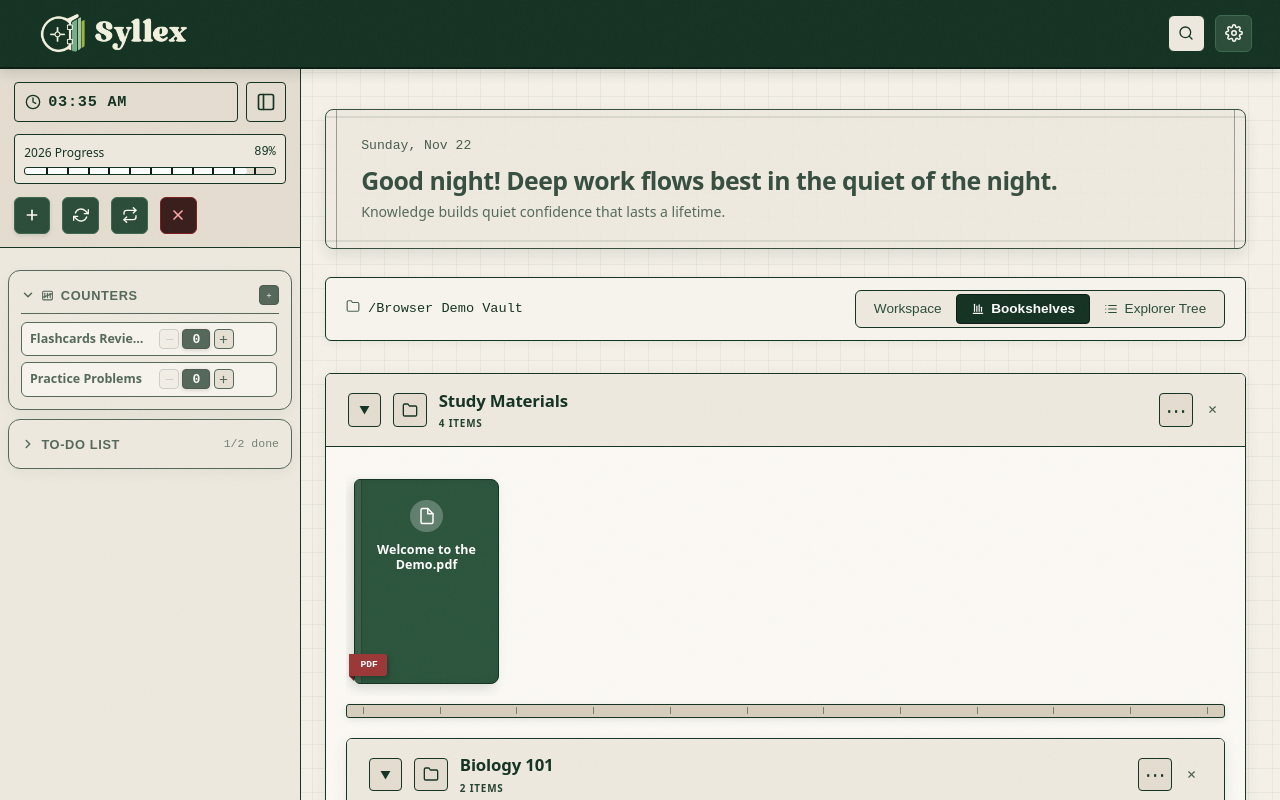
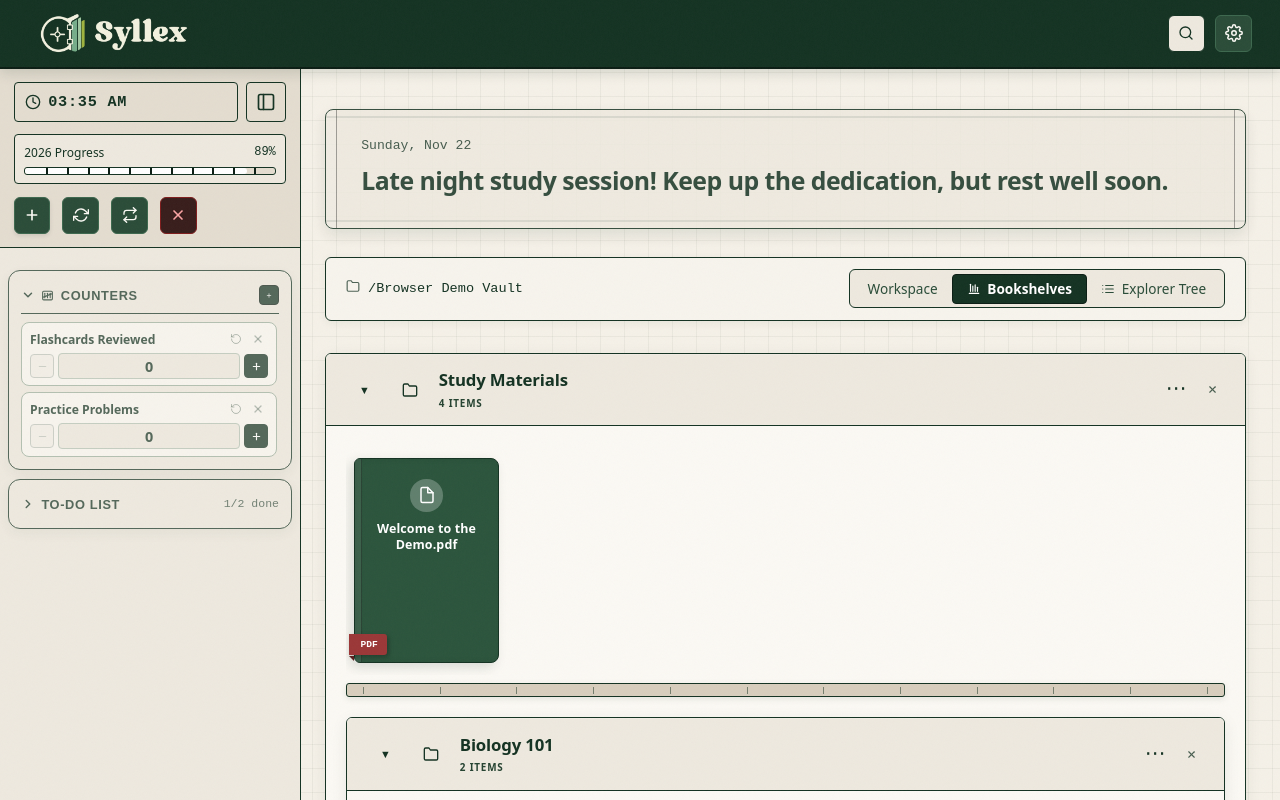
Before and after one commit to aarndv/syllex, a React (Vite) app: page / in a window 1280 px wide. Both pictures are taken after a click on the button "COUNTERS". Built offline with nearby package versions, Linux system fonts and the light colour scheme.

Commit message:
Refine landing and dashboard controls

```diff
--- a/src/App.css
+++ b/src/App.css
@@ -1328,6 +1328,7 @@ html[data-theme="light"] .toggle-mode-btn.active {
 .view-toggle-button-group {
   display: flex;
   align-items: center;
+  font-family: inherit;
   background-color: rgba(14, 40, 24, 0.85);
   padding: 0.2rem;
   border-radius: 6px;
@@ -1345,6 +1346,7 @@ html[data-theme="light"] .toggle-mode-btn.active {
   padding: 0.35rem 0.85rem;
   border-radius: 4px;
   font-size: 0.85rem;
+  font-family: inherit;
   line-height: 1.25;
   white-space: nowrap;
   font-weight: 500;
--- a/src/components/BookshelfView.css
+++ b/src/components/BookshelfView.css
@@ -70,8 +70,9 @@
 .shelf-chevron-badge {
   font-size: 0.68rem;
   color: rgba(255, 255, 255, 0.85);
-  background-color: rgba(255, 255, 255, 0.12);
-  border: 1px solid rgba(255, 255, 255, 0.25);
+  background: none;
+  border: 0;
+  padding: 0;
   width: 2.1rem;
   height: 2.1rem;
   box-sizing: border-box;
@@ -81,16 +82,24 @@
   align-items: center;
   justify-content: center;
   transition: all 0.2s ease;
+  cursor: pointer;
 }
 
 .shelf-title-plate:hover .shelf-chevron-badge {
-  background-color: rgba(255, 255, 255, 0.25);
   color: #ffffff;
 }
 
+.shelf-chevron-badge:focus-visible,
+.folder-icon-emblem:focus-visible,
+.shelf-more-btn:focus-visible {
+  outline: 2px solid currentColor;
+  outline-offset: 2px;
+}
+
 .folder-icon-emblem {
-  background-color: rgba(255, 255, 255, 0.12);
-  border: 1px solid rgba(255, 255, 255, 0.25);
+  background: none;
+  border: 0;
+  padding: 0;
   box-sizing: border-box;
   width: 2.1rem;
   height: 2.1rem;
@@ -100,6 +109,10 @@
   align-items: center;
   justify-content: center;
   color: #e2f0d9;
+}
+
+.folder-icon-emblem:is(button) {
+  cursor: pointer;
 }
 
 .shelf-title-wrapper {
@@ -181,6 +194,13 @@
   padding: 0;
   font-size: 1.3rem;
   line-height: 1;
+  background: none;
+  border: 0;
+  transform: translateY(-2px);
+}
+
+.shelf-mini-btn.shelf-more-btn:hover {
+  background: none;
 }
 
 .shelf-actions-menu {
@@ -736,8 +756,8 @@ html[data-theme="light"] .shelf-title-sub {
 
 html[data-theme="light"] .shelf-chevron-badge,
 html[data-theme="light"] .folder-icon-emblem {
-  background-color: #e4ddd0;
-  border-color: #143222;
+  background: none;
+  border: 0;
   color: #143222;
 }
 
@@ -750,6 +770,13 @@ html[data-theme="light"] .shelf-mini-btn {
 html[data-theme="light"] .shelf-mini-btn:hover {
   background-color: #143222;
   color: #ffffff;
+}
+
+html[data-theme="light"] .shelf-mini-btn.shelf-more-btn,
+html[data-theme="light"] .shelf-mini-btn.shelf-more-btn:hover {
+  background: none;
+  border: 0;
+  color: #143222;
 }
 
 html[data-theme="light"] .shelf-mini-btn.delete {
--- a/src/components/BookshelfView.tsx
+++ b/src/components/BookshelfView.tsx
@@ -193,12 +193,14 @@ const FolderShelf: React.FC<FolderShelfProps> = ({
   return (
     <div className={`shelf-wrapper ${isActionMenuOpen || isColorPickerOpen ? "has-open-actions" : ""}`} style={wrapperStyle}>
       <header className={`shelf-header-blueprint ${isActionMenuOpen || isColorPickerOpen ? "has-open-actions" : ""}`} style={headerStyle}>
-        <div className="shelf-title-plate" onClick={() => setIsExpanded((prev) => !prev)}>
-          <span className="shelf-chevron-badge">{isExpanded ? "▼" : "▶"}</span>
-          <div className="folder-icon-emblem">
+        <div className="shelf-title-plate">
+          <button type="button" className="shelf-chevron-badge" onClick={() => setIsExpanded((prev) => !prev)} aria-label={`${isExpanded ? "Collapse" : "Expand"} ${folder.name}`} aria-expanded={isExpanded}>
+            {isExpanded ? "▼" : "▶"}
+          </button>
+          <button type="button" className="folder-icon-emblem" onClick={() => setIsExpanded((prev) => !prev)} aria-label={`${isExpanded ? "Collapse" : "Expand"} ${folder.name}`} aria-expanded={isExpanded}>
             <FolderIcon size={16} />
-          </div>
-          <div className="shelf-title-wrapper">
+          </button>
+          <div className="shelf-title-wrapper" onClick={() => setIsExpanded((prev) => !prev)}>
             <h3 className="shelf-title">{folder.name}</h3>
             <span className="shelf-title-sub">{folder.children.length} {folder.children.length === 1 ? "ITEM" : "ITEMS"}</span>
           </div>
--- a/src/components/DashboardHeader.css
+++ b/src/components/DashboardHeader.css
@@ -104,16 +104,6 @@
   line-height: 1.3;
 }
 
-.dashboard-motivational-subtitle {
-  margin: 0;
-  font-size: 0.88rem;
-  font-family: system-ui, -apple-system, BlinkMacSystemFont, "Segoe UI", Roboto, Helvetica, Arial, sans-serif;
-  color: #e2f0d9;
-  font-style: normal;
-  line-height: 1.45;
-  opacity: 0.9;
-}
-
 /* Light Theme Botanical Parchment Blueprint Overrides */
 html[data-theme="light"] .dashboard-header-card.book-spine-header-card {
   background-color: #eee9df;
@@ -140,8 +130,3 @@ html[data-theme="light"] .dashboard-greeting-title {
   color: #143222;
   text-shadow: none;
 }
-
-html[data-theme="light"] .dashboard-motivational-subtitle {
-  color: #244230;
-  opacity: 0.9;
-}
--- a/src/components/DashboardHeader.tsx
+++ b/src/components/DashboardHeader.tsx
@@ -37,19 +37,6 @@ const NIGHT_GREETINGS = [
   "Nighttime dedication! Every slide and page gets you closer to your goal.",
 ];
 
-const MOTIVATIONAL_SENTENCES = [
-  "Small daily efforts compound into extraordinary mastery over time.",
-  "Focus on progress, not perfection; every page read is a victory.",
-  "Consistency is the secret bridge between ambition and achievement.",
-  "Knowledge builds quiet confidence that lasts a lifetime.",
-  "Your future self will thank you for the focus you invest today.",
-  "Curiosity fuels understanding—keep asking questions as you read.",
-  "Great scholars are simply dedicated learners who refused to give up.",
-  "One concept at a time, you are constructing your foundation.",
-  "The effort you put in today lights the path for your success tomorrow.",
-  "Deep focus transforms complex topics into familiar knowledge.",
-];
-
 function getTimeOfDay(hour: number): "morning" | "afternoon" | "evening" | "night" {
   if (hour >= 5 && hour < 12) return "morning";
   if (hour >= 12 && hour < 17) return "afternoon";
@@ -62,7 +49,7 @@ function getRandomItem<T>(items: T[]): T {
 }
 
 export const DashboardHeader: React.FC = () => {
-  const { greeting, motivationalSentence, formattedDate } = useMemo(() => {
+  const { greeting, formattedDate } = useMemo(() => {
     const now = new Date();
     const hour = now.getHours();
     const timeOfDay = getTimeOfDay(hour);
@@ -84,7 +71,6 @@ export const DashboardHeader: React.FC = () => {
     }
 
     const greetingStr = getRandomItem(greetingsList);
-    const mottoStr = getRandomItem(MOTIVATIONAL_SENTENCES);
 
     const dateOptions: Intl.DateTimeFormatOptions = {
       weekday: "long",
@@ -95,7 +81,6 @@ export const DashboardHeader: React.FC = () => {
 
     return {
       greeting: greetingStr,
-      motivationalSentence: mottoStr,
       formattedDate: dateStr,
     };
   }, []);
@@ -112,7 +97,6 @@ export const DashboardHeader: React.FC = () => {
           <span className="dashboard-date-text">{formattedDate}</span>
         </div>
         <h2 className="dashboard-greeting-title">{greeting}</h2>
-        <p className="dashboard-motivational-subtitle">{motivationalSentence}</p>
       </div>
 
     </div>
--- a/src/components/LandingPad.tsx
+++ b/src/components/LandingPad.tsx
@@ -5,7 +5,6 @@ import {
   FolderIcon,
   SettingsIcon,
   ArrowRightIcon,
-  BookIcon,
 } from "./Icons";
 import "./LandingPad.css";
 
@@ -18,6 +17,19 @@ interface LandingPadProps {
   onOpenSettings: () => void;
 }
 
+const MOTIVATIONAL_SENTENCES = [
+  "Small daily efforts compound into extraordinary mastery over time.",
+  "Focus on progress, not perfection; every page read is a victory.",
+  "Consistency is the secret bridge between ambition and achievement.",
+  "Knowledge builds quiet confidence that lasts a lifetime.",
+  "Your future self will thank you for the focus you invest today.",
+  "Curiosity fuels understanding—keep asking questions as you read.",
+  "Great scholars are simply dedicated learners who refused to give up.",
+  "One concept at a time, you are constructing your foundation.",
+  "The effort you put in today lights the path for your success tomorrow.",
+  "Deep focus transforms complex topics into familiar knowledge.",
+];
+
 export const LandingPad: React.FC<LandingPadProps> = ({
   onEnter,
   vaultPath,
@@ -27,6 +39,7 @@ export const LandingPad: React.FC<LandingPadProps> = ({
   onOpenSettings,
 }) => {
   const [isSettingsMenuOpen, setIsSettingsMenuOpen] = useState(false);
+  const motivationalSentence = useMemo(() => MOTIVATIONAL_SENTENCES[Math.floor(Math.random() * MOTIVATIONAL_SENTENCES.length)], []);
   const settingsMenuRef = useRef<HTMLDivElement>(null);
 
   // Extract vault folder name from full path
@@ -68,6 +81,7 @@ export const LandingPad: React.FC<LandingPadProps> = ({
         (target.tagName === "INPUT" ||
           target.tagName === "TEXTAREA" ||
           target.tagName === "SELECT" ||
+          target.closest("button") !== null ||
           target.isContentEditable)
       ) {
         return;
@@ -116,16 +130,16 @@ export const LandingPad: React.FC<LandingPadProps> = ({
 
         {/* Tagline */}
         <div className="landing-header-section">
-          <p className="landing-tagline">Academic Repository & Module Sanctuary</p>
+          <p className="landing-motivational-subtitle">{motivationalSentence}</p>
         </div>
 
         {/* Vault Status Indicator */}
         <div className="landing-vault-status-box">
           {vaultPath ? (
             <div className="landing-vault-active" title={vaultPath}>
-              <span className="landing-vault-icon">
-                <FolderIcon size={15} />
-              </span>
+              <button type="button" className="landing-vault-icon" onClick={onOpenVaultManager} title="Manage vaults" aria-label="Manage vaults">
+                <FolderIcon size={18} />
+              </button>
               <div className="landing-vault-text-group">
                 <span className="landing-vault-name">{vaultName}</span>
                 {statsSummary && (
@@ -136,21 +150,13 @@ export const LandingPad: React.FC<LandingPadProps> = ({
           ) : (
             <div className="landing-vault-unselected">
               <div className="landing-vault-unselected-label">
-                <span className="landing-vault-icon unconfigured">
-                  <BookIcon size={14} />
-                </span>
+                <button type="button" className="landing-vault-icon unconfigured" onClick={onOpenVaultManager} title="Select or create a study vault" aria-label="Select or create a study vault">
+                  <FolderIcon size={18} />
+                </button>
                 <span className="landing-vault-unselected-text">
                   No active vault loaded
                 </span>
               </div>
-              <button
-                type="button"
-                onClick={onOpenVaultManager}
-                className="landing-mini-action-btn"
-                title="Select or create a study vault"
-              >
-                Select Vault
-              </button>
             </div>
           )}
         </div>
@@ -194,7 +200,7 @@ export const LandingPad: React.FC<LandingPadProps> = ({
                   onOpenVaultManager();
                 }}
               >
-                <FolderIcon size={14} />
+                <FolderIcon size={16} />
                 <span>Manage Vaults</span>
               </button>
               <button
--- a/src/components/SidebarCountersWidget.css
+++ b/src/components/SidebarCountersWidget.css
@@ -170,22 +170,28 @@
   margin: 0.3rem 0;
 }
 
-/* Single-Row Compact Counter Item */
 .counter-item {
   display: flex;
-  align-items: center;
-  justify-content: space-between;
-  gap: 0.4rem;
-  padding: 0.35rem 0.5rem;
+  flex-direction: column;
+  gap: 0.25rem;
+  padding: 0.4rem 0.5rem;
   background-color: rgba(14, 40, 24, 0.75);
-  border: 1px solid rgba(255, 255, 255, 0.2);
-  border-radius: 6px;
+  border: 1px solid rgba(255, 255, 255, 0.26);
+  border-radius: 8px;
   transition: all 0.15s ease;
 }
 
 .counter-item:hover {
-  background-color: rgba(255, 255, 255, 0.12);
+  background-color: rgba(14, 40, 24, 0.9);
   border-color: rgba(255, 255, 255, 0.35);
+}
+
+.counter-top-row {
+  display: flex;
+  align-items: center;
+  justify-content: space-between;
+  gap: 0.5rem;
+  min-width: 0;
 }
 
 .counter-left {
@@ -196,21 +202,25 @@
 }
 
 .counter-name {
-  font-size: 0.78rem;
+  font-size: 0.76rem;
   font-weight: 600;
+  font-family: inherit;
   color: #ffffff;
   white-space: nowrap;
   overflow: hidden;
   text-overflow: ellipsis;
   cursor: pointer;
   border-radius: 3px;
-  padding: 0.05rem 0.2rem;
-  margin-left: -0.2rem;
+  padding: 0;
+  background: none;
+  border: 0;
+  text-align: left;
   transition: background-color 0.15s ease;
 }
 
 .counter-name:hover {
-  background-color: rgba(255, 255, 255, 0.12);
+  text-decoration: underline;
+  text-underline-offset: 0.18em;
 }
 
 .counter-edit-input {
@@ -231,20 +241,19 @@
   background-color: rgba(255, 255, 255, 0.25);
 }
 
-/* Compact Stepper & Tools */
 .counter-controls {
-  display: flex;
+  display: grid;
+  grid-template-columns: 1.5rem minmax(0, 1fr) 1.5rem;
   align-items: center;
-  gap: 0.2rem;
-  flex-shrink: 0;
+  gap: 0.25rem;
 }
 
 .counter-stepper-btn {
   background-color: rgba(255, 255, 255, 0.1);
   border: 1px solid rgba(255, 255, 255, 0.25);
   color: #ffffff;
-  width: 20px;
-  height: 20px;
+  width: 1.5rem;
+  height: 1.5rem;
   border-radius: 4px;
   cursor: pointer;
   display: flex;
@@ -268,54 +277,59 @@
   cursor: not-allowed;
 }
 
-/* Compact Count Button (Clickable to +1) */
+.counter-stepper-btn.increment {
+  background-color: #227a50;
+  border-color: #68ad80;
+}
+
+.counter-stepper-btn.increment:hover {
+  background-color: #2b9160;
+}
+
 .counter-count-btn {
-  background-color: #059669;
-  border: 1px solid rgba(255, 255, 255, 0.35);
+  background-color: rgba(255, 255, 255, 0.08);
+  border: 1px solid rgba(255, 255, 255, 0.18);
   color: #ffffff;
-  min-width: 28px;
-  height: 20px;
-  padding: 0 0.4rem;
+  min-width: 0;
+  height: 1.5rem;
+  padding: 0 0.5rem;
   border-radius: 4px;
-  cursor: pointer;
   user-select: none;
-  font-size: 0.82rem;
+  font-size: 0.9rem;
   font-weight: 700;
-  font-family: monospace;
+  font-family: inherit;
+  font-variant-numeric: tabular-nums;
   display: flex;
   align-items: center;
   justify-content: center;
-  transition: all 0.15s ease;
-  box-shadow: 0 1px 4px rgba(0, 0, 0, 0.2);
 }
 
-.counter-count-btn:hover {
-  background-color: #10b981;
-  border-color: #ffffff;
-  transform: scale(1.04);
+.counter-item-actions {
+  display: flex;
+  align-items: center;
+  gap: 0.15rem;
 }
 
-.counter-count-btn:active {
-  transform: scale(0.94);
-}
-
-/* Compact Tool Actions */
 .counter-tool-btn {
   background: none;
   border: none;
-  color: rgba(255, 255, 255, 0.35);
+  color: rgba(255, 255, 255, 0.7);
   cursor: pointer;
-  padding: 0.1rem;
+  width: 1.25rem;
+  height: 1.25rem;
+  padding: 0;
   display: flex;
   align-items: center;
   justify-content: center;
   border-radius: 3px;
   transition: all 0.15s ease;
-  opacity: 0;
 }
 
-.counter-item:hover .counter-tool-btn {
-  opacity: 1;
+.counter-name:focus-visible,
+.counter-stepper-btn:focus-visible,
+.counter-tool-btn:focus-visible {
+  outline: 2px solid #ffffff;
+  outline-offset: 2px;
 }
 
 .counter-tool-btn:hover {
@@ -396,7 +410,7 @@ html[data-theme="light"] .counters-empty-text {
 
 html[data-theme="light"] .counter-item {
   background-color: #fbf9f4;
-  border-color: #143222;
+  border-color: #9caf9e;
 }
 
 html[data-theme="light"] .counter-item:hover {
@@ -424,14 +438,20 @@ html[data-theme="light"] .counter-stepper-btn:hover:not(:disabled) {
   color: #ffffff;
 }
 
-html[data-theme="light"] .counter-count-btn {
+html[data-theme="light"] .counter-stepper-btn.increment {
   background-color: #143222;
-  border-color: #0b1d14;
+  border-color: #143222;
   color: #ffffff;
 }
 
-html[data-theme="light"] .counter-count-btn:hover {
+html[data-theme="light"] .counter-stepper-btn.increment:hover {
   background-color: #1e4530;
+}
+
+html[data-theme="light"] .counter-count-btn {
+  background-color: #eee9df;
+  border-color: #b4c3b5;
+  color: #143222;
 }
 
 html[data-theme="light"] .counter-tool-btn {
@@ -447,3 +467,9 @@ html[data-theme="light"] .counter-tool-btn.delete:hover {
   color: #dc2626;
   background-color: #fee2e2;
 }
+
+html[data-theme="light"] .counter-name:focus-visible,
+html[data-theme="light"] .counter-stepper-btn:focus-visible,
+html[data-theme="light"] .counter-tool-btn:focus-visible {
+  outline-color: #143222;
+}
--- a/src/components/SidebarCountersWidget.tsx
+++ b/src/components/SidebarCountersWidget.tsx
@@ -151,6 +151,7 @@ export const SidebarCountersWidget: React.FC = () => {
             const isEditing = editingId === counter.id;
             return (
               <div key={counter.id} className="counter-item">
+                <div className="counter-top-row">
                 <div className="counter-left">
                   {isEditing ? (
                     <input
@@ -166,17 +167,26 @@ export const SidebarCountersWidget: React.FC = () => {
                       }}
                     />
                   ) : (
-                    <span
+                    <button
+                      type="button"
                       className="counter-name"
                       onClick={() => handleStartEdit(counter)}
-                      title="Click to rename counter"
+                      title="Rename counter"
                     >
                       {counter.name}
-                    </span>
+                    </button>
                   )}
                 </div>
+                <div className="counter-item-actions">
+                  <button type="button" onClick={() => handleReset(counter.id)} className="counter-tool-btn" title="Reset to 0" aria-label={`Reset ${counter.name} to 0`}>
+                    <ResetIcon size={12} />
+                  </button>
+                  <button type="button" onClick={() => handleDelete(counter.id)} className="counter-tool-btn delete" title="Delete counter" aria-label={`Delete ${counter.name}`}>
+                    <CloseIcon size={12} />
+                  </button>
+                </div>
+                </div>
 
-                {/* Stepper Controls in Single Row */}
                 <div className="counter-controls">
                   <button
                     type="button"
@@ -184,45 +194,25 @@ export const SidebarCountersWidget: React.FC = () => {
                     disabled={counter.count <= 0}
                     onClick={() => handleDecrement(counter.id)}
                     title="Subtract 1"
+                    aria-label={`Subtract 1 from ${counter.name}`}
                   >
                     <MinusIcon size={11} />
                   </button>
 
-                  <button
-                    type="button"
-                    className="counter-count-btn"
-                    onClick={() => handleIncrement(counter.id)}
-                    title="Click to count up (+1)"
-                  >
+                  <output className="counter-count-btn" aria-label={`${counter.name} count`}>
                     {counter.count}
-                  </button>
+                  </output>
 
                   <button
                     type="button"
                     className="counter-stepper-btn increment"
                     onClick={() => handleIncrement(counter.id)}
                     title="Add 1 (+1)"
+                    aria-label={`Add 1 to ${counter.name}`}
                   >
                     <PlusIcon size={11} />
                   </button>
 
-                  <button
-                    type="button"
-                    onClick={() => handleReset(counter.id)}
-                    className="counter-tool-btn"
-                    title="Reset to 0"
-                  >
-                    <ResetIcon size={11} />
-                  </button>
-
-                  <button
-                    type="button"
-                    onClick={() => handleDelete(counter.id)}
-                    className="counter-tool-btn delete"
-                    title="Delete counter"
-                  >
-                    <CloseIcon size={11} />
-                  </button>
                 </div>
               </div>
             );
--- a/src/components/VaultManagerModal.css
+++ b/src/components/VaultManagerModal.css
@@ -106,6 +106,19 @@
 
 .default-path-box .path-text {
   font-family: monospace;
+  line-height: 1.4;
+}
+
+.default-path-box .path-icon {
+  display: inline-flex;
+  align-items: center;
+  justify-content: center;
+  flex: 0 0 1rem;
+  align-self: center;
+}
+
+.default-path-box .path-icon .inline-icon {
+  display: block;
 }
 
 .create-section,
```
Also changed, not shown: src/components/LandingPad.css (+46 -99 lines).
